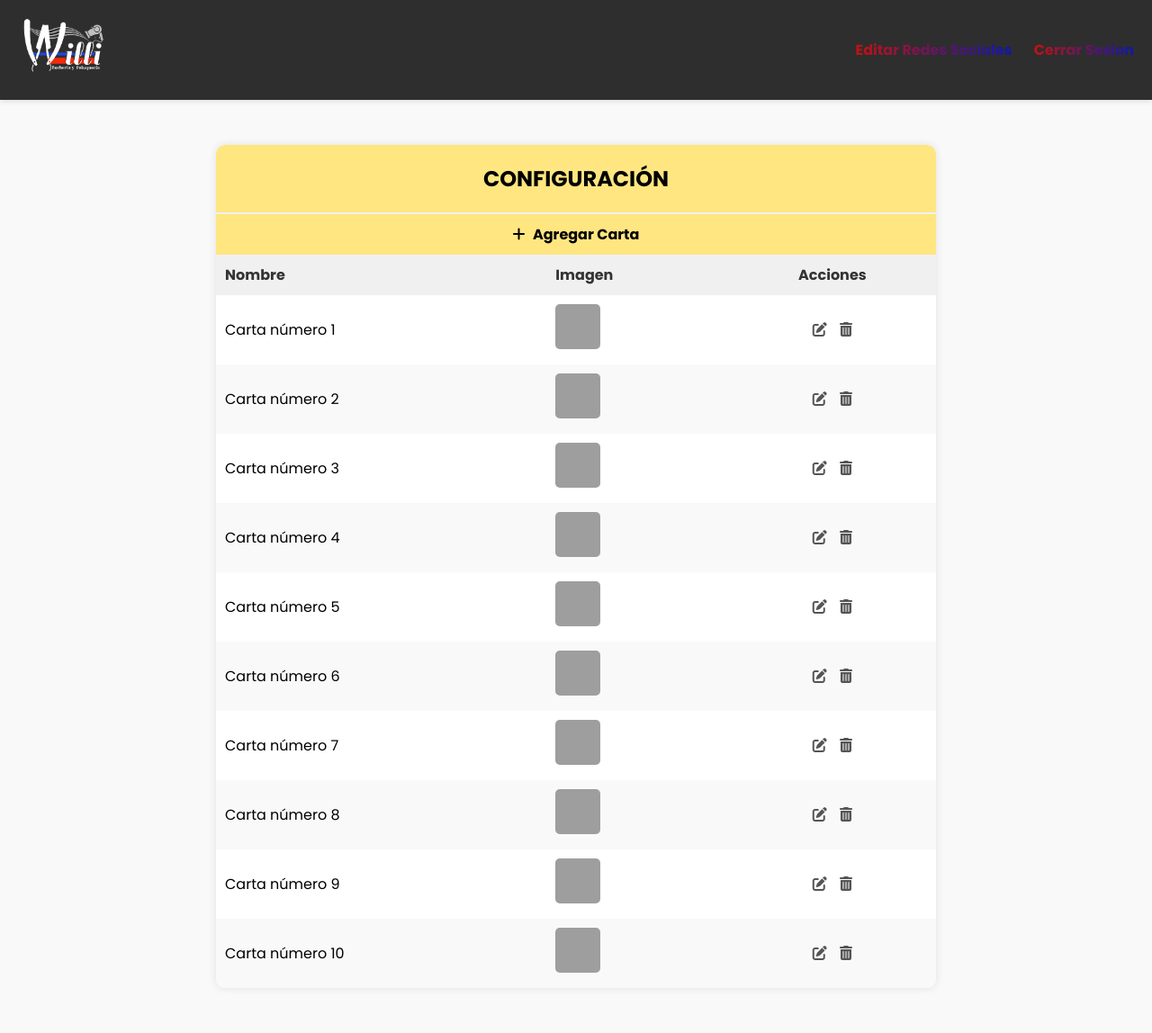
After one commit to felix732/mini_tienda, a PHP site: page /administrador/admin.html in a window 1280 px wide. The commit adds this page. Shown: the whole page at 90% size. Run offline with PHP 8.4, Linux system fonts and the light colour scheme; grey boxes are pictures that could not be loaded.

Commit message:
ACTUALIZACION

```diff
--- /dev/null
+++ b/administrador/admin.html
@@ -0,0 +1,133 @@
+<!DOCTYPE html>
+<html lang="es">
+<head>
+    <meta charset="UTF-8">
+    <meta name="viewport" content="width=device-width, initial-scale=1.0">
+    <title>ADMIN</title>
+    <link href="https://fonts.googleapis.com/css2?family=Poppins:wght@400;700&display=swap" rel="stylesheet">
+    <link rel="stylesheet" href="https://cdnjs.cloudflare.com/ajax/libs/font-awesome/6.0.0-beta3/css/all.min.css">
+    <link href='https://unpkg.com/boxicons@2.1.4/css/boxicons.min.css' rel='stylesheet'>
+    <link rel="stylesheet" href="styles.css">
+</head>
+<body>
+    <nav>
+        <div class="logo">
+          <img src="../img/logo_1.png" alt="logo">
+        </div>
+        <div class="links">
+        <a href="./index.html" class="link">Editar Redes Sociales</a>
+        <a href="../inicio_sesion.php" class="link">Cerrar Sesion</a>
+        </div>
+        <div class="menu-icon">
+          <i class='bx bx-menu'></i>
+          <i class='bx bx-x'></i>
+        </div>
+      </nav>
+      <div class="mobile-menu">
+        <a href="./index.html" class="link">Editar Redes Sociales</a>
+        <a href="../inicio_sesion.php" class="link">Cerrar Sesion</a>
+      </div>
+
+    <div class="leaderboard">
+        <div class="leaderboard-header">
+            CONFIGURACIÓN
+        </div>
+        <div class="add-button">
+            <i class="fas fa-plus"></i> Agregar Carta
+        </div>
+        <table>
+            <thead>
+                <tr>
+                    <th>Nombre</th>
+                    <th>Imagen</th>
+                    <th class="actions">Acciones</th>
+                </tr>
+            </thead>
+            <tbody>
+                <tr>
+                    <td>Carta número 1</td>
+                    <td><img src="image1.jpg" alt="Carta 1" class="card-image"></td>
+                    <td class="actions">
+                        <i class="fas fa-edit"></i>
+                        <i class="fas fa-trash-alt"></i>
+                    </td>
+                </tr>
+                <tr>
+                    <td>Carta número 2</td>
+                    <td><img src="image2.jpg" alt="Carta 2" class="card-image"></td>
+                    <td class="actions">
+                        <i class="fas fa-edit"></i>
+                        <i class="fas fa-trash-alt"></i>
+                    </td>
+                </tr>
+                <tr>
+                    <td>Carta número 3</td>
+                    <td><img src="image3.jpg" alt="Carta 3" class="card-image"></td>
+                    <td class="actions">
+                        <i class="fas fa-edit"></i>
+                        <i class="fas fa-trash-alt"></i>
+                    </td>
+                </tr>
+                <tr>
+                    <td>Carta número 4</td>
+                    <td><img src="image4.jpg" alt="Carta 4" class="card-image"></td>
+                    <td class="actions">
+                        <i class="fas fa-edit"></i>
+                        <i class="fas fa-trash-alt"></i>
+                    </td>
+                </tr>
+                <tr>
+                    <td>Carta número 5</td>
+                    <td><img src="image5.jpg" alt="Carta 5" class="card-image"></td>
+                    <td class="actions">
+                        <i class="fas fa-edit"></i>
+                        <i class="fas fa-trash-alt"></i>
+                    </td>
+                </tr>
+                <tr>
+                    <td>Carta número 6</td>
+                    <td><img src="image6.jpg" alt="Carta 6" class="card-image"></td>
+                    <td class="actions">
+                        <i class="fas fa-edit"></i>
+                        <i class="fas fa-trash-alt"></i>
+                    </td>
+                </tr>
+                <tr>
+                    <td>Carta número 7</td>
+                    <td><img src="image7.jpg" alt="Carta 7" class="card-image"></td>
+                    <td class="actions">
+                        <i class="fas fa-edit"></i>
+                        <i class="fas fa-trash-alt"></i>
+                    </td>
+                </tr>
+                <tr>
+                    <td>Carta número 8</td>
+                    <td><img src="image8.jpg" alt="Carta 8" class="card-image"></td>
+                    <td class="actions">
+                        <i class="fas fa-edit"></i>
+                        <i class="fas fa-trash-alt"></i>
+                    </td>
+                </tr>
+                <tr>
+                    <td>Carta número 9</td>
+                    <td><img src="image9.jpg" alt="Carta 9" class="card-image"></td>
+                    <td class="actions">
+                        <i class="fas fa-edit"></i>
+                        <i class="fas fa-trash-alt"></i>
+                    </td>
+                </tr>
+                <tr>
+                    <td>Carta número 10</td>
+                    <td><img src="image10.jpg" alt="Carta 10" class="card-image"></td>
+                    <td class="actions">
+                        <i class="fas fa-edit"></i>
+                        <i class="fas fa-trash-alt"></i>
+                    </td>
+                </tr>
+            </tbody>
+        </table>
+    </div>
+
+  <script src="script.js"></script>
+</body>
+</html>
--- a/administrador/script.js
+++ b/administrador/script.js
@@ -0,0 +1,9 @@
+document.addEventListener('DOMContentLoaded', function() {
+    const menuIcon = document.querySelector('.menu-icon');
+    const mobileMenu = document.querySelector('.mobile-menu');
+
+    menuIcon.addEventListener('click', function() {
+      mobileMenu.classList.toggle('show');
+      menuIcon.classList.toggle('show');
+    });
+  });
--- a/administrador/styles.css
+++ b/administrador/styles.css
@@ -0,0 +1,269 @@
+body {
+    font-family: 'Poppins', sans-serif;
+    background-color: #f9f9f9;
+    margin: 0;
+    padding: 0;
+}
+nav {
+    background-color: #2e2e2e;
+    display: flex;
+    justify-content: space-between;
+    align-items: center;
+    padding: 20px;
+    box-shadow: 0 2px 5px rgba(0, 0, 0, 0.1);
+}
+.logo img {
+    width: 100px;
+    height: auto;
+}
+.links {
+    display: flex;
+    justify-content: flex-end;
+    align-items: center;
+}
+.link {
+    margin-left: 20px;
+    text-decoration: none;
+    color: #6a0dad;
+    background: linear-gradient(to right, #c21212, #0d18ad);
+    -webkit-background-clip: text;
+    -webkit-text-fill-color: transparent;
+    font-weight: 600;
+    transition: all 0.3s ease;
+}
+.link:hover {
+    transform: scale(1.1);
+}
+.leaderboard {
+    width: 90%;
+    max-width: 800px;
+    margin: 50px auto;
+    border-radius: 10px;
+    overflow: hidden;
+    box-shadow: 0 0 10px rgba(0, 0, 0, 0.1);
+    background-color: white;
+}
+.leaderboard-header {
+    background-color: #ffe680;
+    color: black;
+    text-align: center;
+    padding: 20px;
+    font-size: 24px;
+    font-weight: bold;
+    border-bottom: 2px solid #f0f0f0;
+}
+.add-button {
+    background-color: #ffe680;
+    color: black;
+    padding: 10px;
+    text-align: center;
+    cursor: pointer;
+    font-weight: bold;
+}
+.add-button i {
+    margin-right: 5px;
+}
+table {
+    width: 100%;
+    border-collapse: collapse;
+}
+th, td {
+    padding: 10px;
+    text-align: left;
+}
+th {
+    background-color: #f0f0f0;
+    color: #333;
+    font-weight: bold;
+}
+tr:nth-child(even) {
+    background-color: #f9f9f9;
+}
+tr:nth-child(odd) {
+    background-color: #fff;
+}
+.highlight {
+    background-color: #ffe680;
+    font-weight: bold;
+}
+.actions {
+    text-align: center;
+}
+.actions i {
+    cursor: pointer;
+    margin: 0 5px;
+    color: #555;
+}
+.actions i:hover {
+    color: #000;
+}
+.card-image {
+    width: 50px;
+    height: 50px;
+    object-fit: cover;
+    border-radius: 5px;
+}
+.mobile-menu {
+    display: none;
+}
+.menu-icon .bx-x {
+    display: none;
+  }
+  .menu-icon.show .bx-menu {
+    display: none;
+  }
+  .menu-icon.show .bx-x {
+    display: block;
+  }
+
+@media (max-width: 768px) {
+    .links {
+        display: none;
+    }
+    .menu-icon {
+        display: block;
+    }
+    .mobile-menu {
+        display: flex;
+        flex-direction: column;
+        align-items: center;
+    }
+    .mobile-menu .link {
+        margin: 10px 0;
+    }
+}
+@media screen and (max-width: 40000px) {
+
+    .links {
+        display: block;
+      }
+
+      .links {
+        display: block;
+      }
+      .menu-icon {
+        display: none;
+      }
+
+      .mobile-menu {
+        display: none;
+      }
+    }
+  @media screen and (max-width: 1000px) {
+
+  .links {
+      display: block;
+    }
+
+    .links {
+      display: block;
+    }
+    .menu-icon {
+      display: none;
+    }
+
+    .mobile-menu {
+      display: block;
+    }
+  }
+
+  @media screen and (max-width: 340px) {
+    .container {
+      margin-inline: 1rem;
+    }
+
+    .card__data {
+      width: 250px;
+      padding: 1rem;
+    }
+  }
+
+  @media screen and (min-width: 768px) {
+    .card__container {
+      grid-template-columns: repeat(2, 1fr);
+      column-gap: 1.5rem;
+    }
+  }
+
+  @media screen and (min-width: 1120px) {
+    .container {
+      height: 100vh;
+    }
+
+    .card__container {
+      grid-template-columns: repeat(3, 1fr);
+    }
+
+    .card__img {
+      width: 348px;
+    }
+
+    .card__data {
+      width: 316px;
+      padding-inline: 2.5rem;
+    }
+  }
+
+  @media screen and (max-width: 768px) {
+    .container-carousel {
+      width: 100%;
+      transform: translate(0, 10%);
+      border-radius: 0%;
+    }
+    .slider-section img{
+      border-radius: 0%;
+    }
+    .swiper {
+      width: 100%;
+    }
+  }
+
+  @media screen and (max-width: 768px) {
+
+
+    .menu-icon {
+        font-size: 30px;
+      display: block;
+    }
+    .links {
+      display: none;
+    }
+
+    .mobile-menu {
+      display: none;
+      flex-direction: column;
+      position: absolute;
+      top: 70px;
+      left: 0;
+      transform: translate(60%, 10%);
+      border-radius: 3%;
+      width: 60%;
+      background-color: #676767;
+      box-shadow: 0 2px 5px rgba(0, 0, 0, 0.1);
+      z-index: 999;
+    }
+
+    .mobile-menu.show {
+      display: flex;
+    }
+
+
+
+  }
+  @media screen and (max-width: 600px) {
+    .links {
+      display: none;
+    }
+
+    .menu-icon {
+      display: block;
+    }
+
+    .mobile-menu {
+      display: none;
+    }
+
+    .mobile-menu.show {
+      display: flex;
+    }
+  }
--- a/validar.php
+++ b/validar.php
@@ -27,9 +27,9 @@ if (!empty($_POST["usuario"]) && !empty($_POST["clave"])) {
         $_SESSION["id"] = $fila['id'];
         $_SESSION["usuario"] = $fila['usuario'];
 
-        switch ($fila['id_rol']) {
+        switch ($fila['id']) {
             case 1:
-                header("Location: ./index.html");
+                header("Location: ./administrador/admin.html");
                 exit();
             case 2:
                 header("Location: ./vista_facilitador/a01_vista_faci.php");
```
Also changed, not shown: barberia.sql (deleted, +0 -58 lines), index.html (+6 -5 lines), administrador/editar.php (added).
